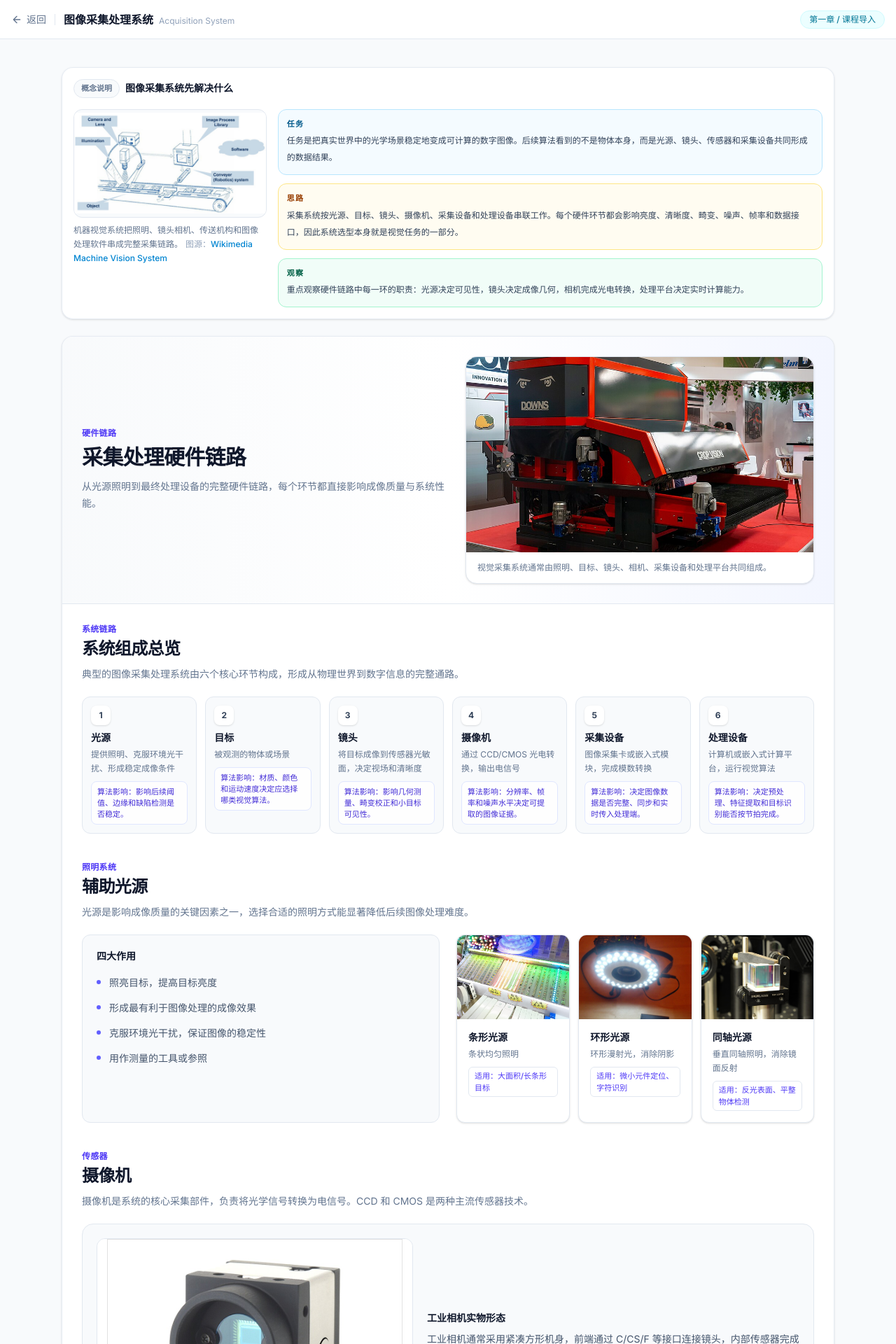
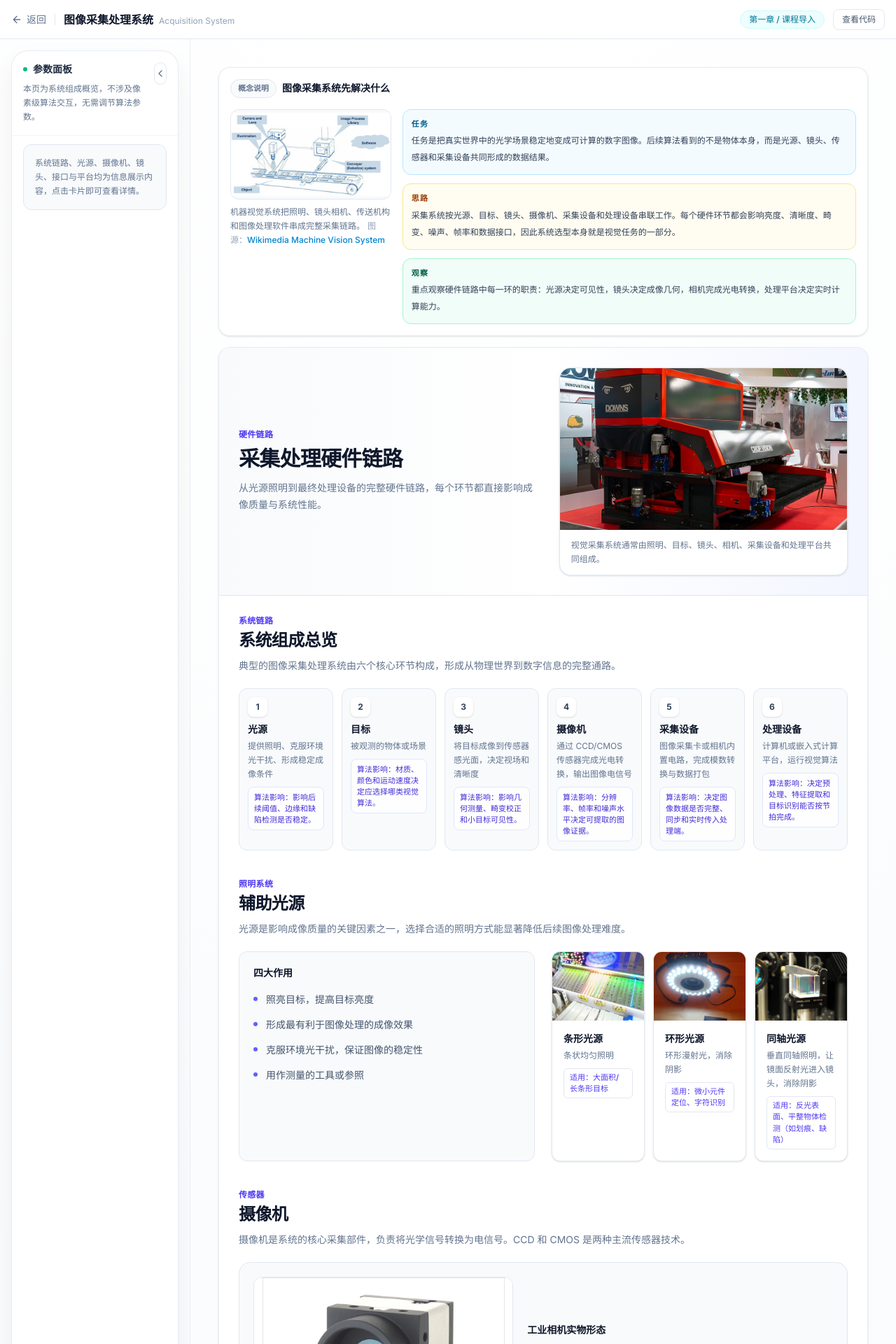
Before and after one commit to WhitePlusMS/Classical-CV-Lab, a Next.js app: page /concepts/acquisition-system in a window 1280 px wide. Shown: the top 1920 px of the page at 70% size. Built offline with nearby package versions, Linux system fonts and the light colour scheme.

Commit message:
fix(concepts): 修复 P0 级原理性错误

```diff
--- a/src/app/concepts/acquisition-system/page.tsx
+++ b/src/app/concepts/acquisition-system/page.tsx
@@ -1,15 +1,14 @@
 'use client';
-import Link from 'next/link';
-import { usePathname } from 'next/navigation';
-import { CHAPTER_LABELS, NEXT_CONCEPT_MAP } from '@/components/ConceptLayout';
-import { ConceptIntro, CONCEPT_INTRO_CONTENT } from '@/components/teaching';
+import Image from 'next/image';
+import ConceptLayout from '@/components/ConceptLayout';
 import { resolveAssetPath } from '@/lib/utils/assetPath';
+
 const systemChain = [
   { title: '光源', desc: '提供照明、克服环境光干扰、形成稳定成像条件', impact: '影响后续阈值、边缘和缺陷检测是否稳定。' },
   { title: '目标', desc: '被观测的物体或场景', impact: '材质、颜色和运动速度决定应选择哪类视觉算法。' },
-  { title: '镜头', desc: '将目标成像到传感器光敏面，决定视场和清晰度', impact: '影响几何测量、畸变校正和小目标可见性。' },
-  { title: '摄像机', desc: '通过 CCD/CMOS 光电转换，输出电信号', impact: '分辨率、帧率和噪声水平决定可提取的图像证据。' },
-  { title: '采集设备', desc: '图像采集卡或嵌入式模块，完成模数转换', impact: '决定图像数据是否完整、同步和实时传入处理端。' },
+  { title: '镜头', desc: '将目标成像到传感器感光面，决定视场和清晰度', impact: '影响几何测量、畸变校正和小目标可见性。' },
+  { title: '摄像机', desc: '通过 CCD/CMOS 传感器完成光电转换，输出图像电信号', impact: '分辨率、帧率和噪声水平决定可提取的图像证据。' },
+  { title: '采集设备', desc: '图像采集卡或相机内置电路，完成模数转换与数据打包', impact: '决定图像数据是否完整、同步和实时传入处理端。' },
   { title: '处理设备', desc: '计算机或嵌入式计算平台，运行视觉算法', impact: '决定预处理、特征提取和目标识别能否按节拍完成。' },
 ] as const;
 
@@ -41,8 +40,8 @@ const lightingTypes = [
   },
   {
     title: '同轴光源',
-    desc: '垂直同轴照明，消除镜面反射',
-    useCase: '反光表面、平整物体检测',
+    desc: '垂直同轴照明，让镜面反射光进入镜头，消除阴影',
+    useCase: '反光表面、平整物体检测（如划痕、缺陷）',
     imageUrl: '/assets/acquisition-system/coaxial-beam-splitter.jpg',
     imageWidth: 1200,
     imageHeight: 1200,
@@ -53,26 +52,26 @@ const lightingTypes = [
 const sensorComparison = [
   { feature: '读出方式', ccd: '统一读出节点，电荷逐像素转移至输出', cmos: '每个像元独立完成电荷→电压转换' },
   { feature: '信号输出', ccd: '模拟电压串行输出', cmos: '数字信号选通直接输出' },
-  { feature: '噪声水平', ccd: '低（统一读出路径）', cmos: '较高（每个像元独立路径）' },
+  { feature: '噪声水平', ccd: '低（统一读出路径）', cmos: '传统上较高（每个像元独立读出路径）' },
   { feature: '集成度', ccd: '片外电路复杂', cmos: '片上高度集成' },
   { feature: '典型场景', ccd: '高画质专业成像', cmos: '高速、消费级、低功耗' },
 ] as const;
 
 const cameraParams = [
-  { param: '分辨率', desc: '传感器像元总数，决定图像细节' },
+  { param: '分辨率', desc: '传感器像元总数，决定图像可分辨的空间细节' },
   { param: '帧率', desc: '每秒输出图像数（面阵：fps；线阵：lines/s）' },
-  { param: '像元深度', desc: '灰度灰阶数：8bit=256级，10bit=1024级，12bit=4096级' },
-  { param: '光学接口', desc: 'C 口(17.526mm) / CS 口(12.5mm) / F 口(46.5mm)' },
-  { param: '光谱响应', desc: '可见光(400~1000nm) / 红外 / 紫外，按被测物选择' },
+  { param: '像元深度', desc: '每像素比特数（位深），决定灰度级数：8bit=256级，10bit=1024级，12bit=4096级' },
+  { param: '光学接口', desc: 'C 口(17.526mm) / CS 口(12.5mm) / F 口(46.5mm)，指镜头与相机的法兰距标准' },
+  { param: '光谱响应', desc: '可见光及近红外(400~1000nm) / 红外 / 紫外，按被测物选择' },
 ] as const;
 
 const lensParams = [
-  { param: '焦距', desc: '光学后主点到焦点距离，决定成像大小与视场角', formula: true as const },
-  { param: '光圈/相对孔径', desc: '入瞳直径÷焦距；光圈为倒数，影响像面亮度' },
+  { param: '焦距', desc: '光学主点到像方焦点距离，决定成像大小与视场角', formula: true as const },
+  { param: '光圈/相对孔径', desc: '入瞳直径与焦距之比；光圈数 F 为其倒数，影响像面亮度与景深' },
   { param: '视场角', desc: '成像范围张角 FOV，α=2arctan(h/2f)' },
   { param: '工作距离', desc: '镜头到目标之间允许的范围，有限距离清晰成像' },
-  { param: '像面尺寸', desc: '能清晰成像的最大范围，遵循"大的兼容小的"' },
-  { param: '像质(MTF)', desc: '调制传递函数，衡量成像对比度衰减与"模糊化"程度' },
+  { param: '像面尺寸', desc: '能覆盖传感器靶面的清晰成像范围，镜头像面应不小于传感器靶面' },
+  { param: '像质(MTF)', desc: '调制传递函数，衡量镜头对不同空间频率的对比度保持能力' },
   { param: '畸变', desc: '成像局部变形：桶形畸变(负) / 枕形畸变(正)' },
   { param: '接口', desc: 'C 口 / CS 口 / F 口，需与摄像机匹配' },
 ] as const;
@@ -80,9 +79,9 @@ const lensParams = [
 const interfaceStandards = [
   { type: '模拟', standard: 'PAL', fps: '25fps, 625线/场', region: '中国、欧洲' },
   { type: '模拟', standard: 'NTSC', fps: '30fps, 525线/场', region: '美、日' },
-  { type: '数字', standard: 'CameraLink', fps: '高带宽差分', region: '工业相机' },
-  { type: '数字', standard: 'USB 3.0', fps: '即插即用', region: '通用' },
-  { type: '数字', standard: 'GigE', fps: '长距离传输', region: '网络相机' },
+  { type: '数字', standard: 'CameraLink', fps: '高带宽差分串行', region: '工业相机' },
+  { type: '数字', standard: 'USB 3.0', fps: '即插即用，中等带宽', region: '通用' },
+  { type: '数字', standard: 'GigE', fps: '长距离网络传输', region: '网络相机' },
 ] as const;
 
 const platforms = [
@@ -114,7 +113,7 @@ const platforms = [
     advantage: '开发便捷、OpenCV 生态',
     useCase: '科研、教学、快速原型',
     details: [
-      'Windows + VC++ + OpenCV',
+      'Windows + Visual Studio / MSVC + OpenCV',
       'Linux + Qt + OpenCV',
       '灵活但实时性受限',
     ],
@@ -122,50 +121,15 @@ const platforms = [
 ] as const;
 
 const lensSelectionPrinciples = [
-  { title: '波长与变焦', desc: '根据被测物材质和观察需求选择合适波段与焦距可调范围' },
+  { title: '波段与焦距', desc: '根据被测物材质和观测距离选择合适波段与焦距范围' },
   { title: '工作距离与焦距', desc: '现场安装空间限制决定 WD，再通过公式计算所需焦距' },
   { title: '像面大小与像质', desc: '传感器靶面与镜头像面匹配，MTF 曲线满足分辨率要求' },
   { title: '光圈与接口', desc: '按光照条件选光圈大小，按相机接口匹配镜头接口类型' },
 ] as const;
 
 export default function AcquisitionSystemPage() {
-  const pathname = usePathname();
-  const chapterLabel = CHAPTER_LABELS[pathname ?? ''];
-  const nextConcept = NEXT_CONCEPT_MAP[pathname ?? ''];
-  const conceptIntroContent = CONCEPT_INTRO_CONTENT['/concepts/acquisition-system'];
-
-  return (
-    <div className="min-h-screen bg-[#f8fafc] text-slate-900">
-      <header className="sticky top-0 z-30 h-14 shrink-0 border-b border-slate-200 bg-white/95 backdrop-blur">
-        <div className="flex h-full w-full items-center justify-between px-4">
-          <div className="flex items-center gap-3">
-            <Link href="/" className="flex items-center gap-1.5 text-slate-500 transition-colors hover:text-slate-700">
-              <svg className="h-4 w-4" viewBox="0 0 24 24" fill="none" stroke="currentColor" strokeWidth="2">
-                <path d="M19 12H5M12 19l-7-7 7-7" strokeLinecap="round" strokeLinejoin="round" />
-              </svg>
-              <span className="text-sm">返回</span>
-            </Link>
-            <div className="h-4 w-px bg-slate-200" />
-            <div className="flex items-baseline gap-2">
-              <h1 className="text-base font-semibold text-slate-900">图像采集处理系统</h1>
-              <span className="text-xs text-slate-400">Acquisition System</span>
-            </div>
-          </div>
-          {chapterLabel && (
-            <span className="rounded-full border border-cyan-100 bg-cyan-50 px-3 py-1 text-xs font-medium text-cyan-700">
-              {chapterLabel}
-            </span>
-          )}
-        </div>
-      </header>
-
-      <main className="mx-auto max-w-6xl px-6 py-10">
-        {conceptIntroContent && (
-          <div className="mb-6 overflow-hidden rounded-2xl border border-slate-200/80 bg-white/92 px-4 py-4 shadow-sm">
-            <ConceptIntro {...conceptIntroContent} />
-          </div>
-        )}
-
+  const mainVisual = (
+    <div className="space-y-4">
       <section className="overflow-hidden rounded-2xl border border-slate-200/80 bg-white shadow-sm">
         {/* 采集处理硬件链路 */}
         <div className="border-b border-slate-200 bg-gradient-to-r from-slate-50 via-white to-indigo-50/70 px-7 py-7">
@@ -179,7 +143,7 @@ export default function AcquisitionSystemPage() {
             </div>
             <div className="overflow-hidden rounded-2xl border border-slate-200 bg-white shadow-sm">
               <div className="relative aspect-[16/9] bg-slate-100">
-                  <img
+                <Image
                   src={resolveAssetPath('/assets/acquisition-system/system-vision-scene.jpg')}
                   alt="农业分拣视觉设备现场，包含采集、照明和输送结构"
                   width={960}
@@ -252,7 +216,7 @@ export default function AcquisitionSystemPage() {
                 {lightingTypes.map(type => (
                   <div key={type.title} className="overflow-hidden rounded-xl border border-slate-200 bg-white shadow-sm">
                     <div className="aspect-[4/3] bg-slate-100">
-                        <img
+                      <Image
                         src={resolveAssetPath(type.imageUrl)}
                         alt={type.imageAlt}
                         width={type.imageWidth}
@@ -285,7 +249,7 @@ export default function AcquisitionSystemPage() {
             <div className="mt-5 grid gap-5 rounded-2xl border border-slate-200 bg-slate-50 p-5 lg:grid-cols-[0.85fr_1fr] lg:items-center">
               <div className="overflow-hidden rounded-xl border border-slate-200 bg-white">
                 <div className="aspect-[16/10] bg-white">
-                    <img
+                  <Image
                     src={resolveAssetPath('/assets/acquisition-system/industrial-cameras.jpg')}
                     alt="工业机器视觉相机机身与传感器窗口"
                     width={960}
@@ -360,7 +324,7 @@ export default function AcquisitionSystemPage() {
             <div className="mt-5 grid gap-5 rounded-2xl border border-slate-200 bg-slate-50 p-5 lg:grid-cols-[0.85fr_1fr] lg:items-center">
               <div className="overflow-hidden rounded-xl border border-slate-200 bg-white">
                 <div className="aspect-[16/10] bg-white">
-                    <img
+                  <Image
                     src={resolveAssetPath('/assets/acquisition-system/c-mount-lens.jpg')}
                     alt="C-mount 工业镜头实物"
                     width={1200}
@@ -445,7 +409,7 @@ export default function AcquisitionSystemPage() {
             <div className="mt-5 grid gap-5 rounded-2xl border border-slate-200 bg-slate-50 p-5 lg:grid-cols-[0.85fr_1fr] lg:items-center">
               <div className="overflow-hidden rounded-xl border border-slate-200 bg-white">
                 <div className="aspect-[16/9] bg-white">
-                    <img
+                  <Image
                     src={resolveAssetPath('/assets/acquisition-system/jetson-board.jpg')}
                     alt="NVIDIA Jetson 嵌入式视觉计算平台"
                     width={960}
@@ -521,32 +485,36 @@ export default function AcquisitionSystemPage() {
           </section>
         </div>
       </section>
-
-        {nextConcept && (
-          <nav className="mt-8 rounded-xl border border-slate-200 bg-white shadow-sm">
-            <Link
-              href={nextConcept.href}
-              className="group flex items-center justify-between px-6 py-5 transition hover:bg-slate-50"
-            >
-              <div>
-                <div className="text-[11px] font-medium text-slate-400">下一节</div>
-                <div className="mt-0.5 text-sm font-semibold text-slate-800 group-hover:text-blue-700">
-                  {nextConcept.title}
-                </div>
-              </div>
-              <svg
-                className="h-5 w-5 shrink-0 text-slate-400 transition-transform group-hover:translate-x-0.5 group-hover:text-blue-500"
-                viewBox="0 0 24 24"
-                fill="none"
-                stroke="currentColor"
-                strokeWidth="2"
-              >
-                <path d="M5 12h14M12 5l7 7-7 7" strokeLinecap="round" strokeLinejoin="round" />
-              </svg>
-            </Link>
-          </nav>
-        )}
-      </main>
     </div>
   );
+
+  return (
+    <ConceptLayout
+      title="图像采集处理系统"
+      subtitle="Acquisition System"
+      originalImage={null}
+      resultImage={null}
+      showOriginalGrid={false}
+      showNavigationBar={false}
+      showNavigationControls={false}
+      showInputSelection={false}
+      parameterIntro="本页为系统组成概览，不涉及像素级算法交互，无需调节算法参数。"
+      parameters={
+        <div className="rounded-xl border border-slate-200 bg-slate-50 p-4 text-xs leading-5 text-slate-500">
+          系统链路、光源、摄像机、镜头、接口与平台均为信息展示内容，点击卡片即可查看详情。
+        </div>
       }
+      mainVisual={mainVisual}
+      stepDetails={
+        <div className="text-xs leading-5 text-slate-500">
+          提示：系统链路中的每个环节都会影响后续算法输入。光源决定可见性，镜头决定成像几何，相机完成光电转换，采集接口和处理平台决定实时计算能力。
+        </div>
+      }
+      codeTab={
+        <div className="text-xs leading-5 text-slate-400">
+          本页无算法代码实现。
+        </div>
+      }
+    />
+  );
+}
--- a/src/app/concepts/distortion-correction/page.tsx
+++ b/src/app/concepts/distortion-correction/page.tsx
@@ -21,9 +21,11 @@ import {
   buildUndistortionMaps,
   createCheckerboardRgbImage,
   createGeometryTeachingImage,
+  type RgbImage,
   distortImage,
   type DistortionCoefficients,
   rgbToGrayscale,
+  sampleGrayscaleBilinear,
   undistortImage,
 } from '@/lib/algorithms/imageGeometry';
 
@@ -72,7 +74,7 @@ export default function DistortionCorrectionPage() {
       .then(raw => {
         if (!cancelled) {
           const cropped = centerCropRgbImage(raw);
-          setLenaRgb(resizeRgbImage(cropped, 120) as any);
+          setLenaRgb(resizeRgbImage(cropped, 120) as RgbImage);
         }
       })
       .catch(() => { if (!cancelled) setLenaRgb(null); });
@@ -88,7 +90,8 @@ export default function DistortionCorrectionPage() {
   );
 
   const coefficients = useMemo<DistortionCoefficients>(() => {
-    const sign = distortionMode === 'barrel' ? -1 : 1;
+    // OpenCV 标准：k1>0 产生桶形畸变，k1<0 产生枕形畸变
+    const sign = distortionMode === 'barrel' ? 1 : -1;
     return {
       k1: sign * strength,
       k2: sign * strength * 0.18,
@@ -125,7 +128,7 @@ export default function DistortionCorrectionPage() {
     setSelectedPixel({ x, y });
   };
 
-  const distortedValue = distortedGray[Math.round(currentSource.y)]?.[Math.round(currentSource.x)] ?? 0;
+  const distortedValue = sampleGrayscaleBilinear(distortedGray, currentSource.x, currentSource.y);
   const correctedValue = correctedGray[selectedPixel.y]?.[selectedPixel.x] ?? 0;
   const normalizedX = ((selectedPixel.x - width / 2) / (width / 2)).toFixed(3);
   const normalizedY = ((selectedPixel.y - height / 2) / (height / 2)).toFixed(3);
@@ -146,7 +149,7 @@ export default function DistortionCorrectionPage() {
       <div className="rounded-2xl border border-violet-200 bg-violet-50 px-4 py-3 text-sm text-violet-800">
         当前模式：{distortionMode === 'barrel' ? '桶形畸变校正' : '枕形畸变校正'}
           <div className="mt-1 text-[11px] leading-4 text-violet-600">
-            桶形（k₁&lt;0）使直线向外鼓出，枕形（k₁&gt;0）使直线向内凹陷。
+            桶形（k₁&gt;0）使直线向外鼓出，枕形（k₁&lt;0）使直线向内凹陷。
           </div>
       </div>
     </div>
--- a/src/lib/algorithms/imageGeometry.ts
+++ b/src/lib/algorithms/imageGeometry.ts
@@ -291,6 +291,37 @@ function sampleRgb(image: RgbImage, x: number, y: number, interpolation: Interpo
   return interpolation === 'nearest' ? sampleNearest(image, x, y) : sampleBilinear(image, x, y);
 }
 
+/**
+ * 对单通道灰度图做双线性采样。
+ * 与 undistortImage / applyWarpFromInverseMap 默认使用的插值口径一致，
+ * 用于教学页面向学生展示「当前灰度采样值」时与真实 remap 结果口径统一。
+ */
+export function sampleGrayscaleBilinear(image: GrayscaleImage, x: number, y: number): number {
+  const height = image.length;
+  const width = image[0]?.length ?? 0;
+  if (!isFiniteNumber(x) || !isFiniteNumber(y) || width === 0 || height === 0) {
+    return 0;
+  }
+  if (x < 0 || x > width - 1 || y < 0 || y > height - 1) {
+    return 0;
+  }
+  const x0 = Math.floor(x);
+  const y0 = Math.floor(y);
+  const x1 = clamp(x0 + 1, 0, width - 1);
+  const y1 = clamp(y0 + 1, 0, height - 1);
+  const dx = clamp(x - x0, 0, 1);
+  const dy = clamp(y - y0, 0, 1);
+
+  const c00 = image[clamp(y0, 0, height - 1)][clamp(x0, 0, width - 1)];
+  const c10 = image[clamp(y0, 0, height - 1)][x1];
+  const c01 = image[y1][clamp(x0, 0, width - 1)];
+  const c11 = image[y1][x1];
+
+  const top = c00 * (1 - dx) + c10 * dx;
+  const bottom = c01 * (1 - dx) + c11 * dx;
+  return clamp(top * (1 - dy) + bottom * dy, 0, 1);
+}
+
 export function applyWarpFromInverseMap(
   source: RgbImage,
   destinationWidth: number,
```
Lines whose indentation alone changed are shown as unchanged.
